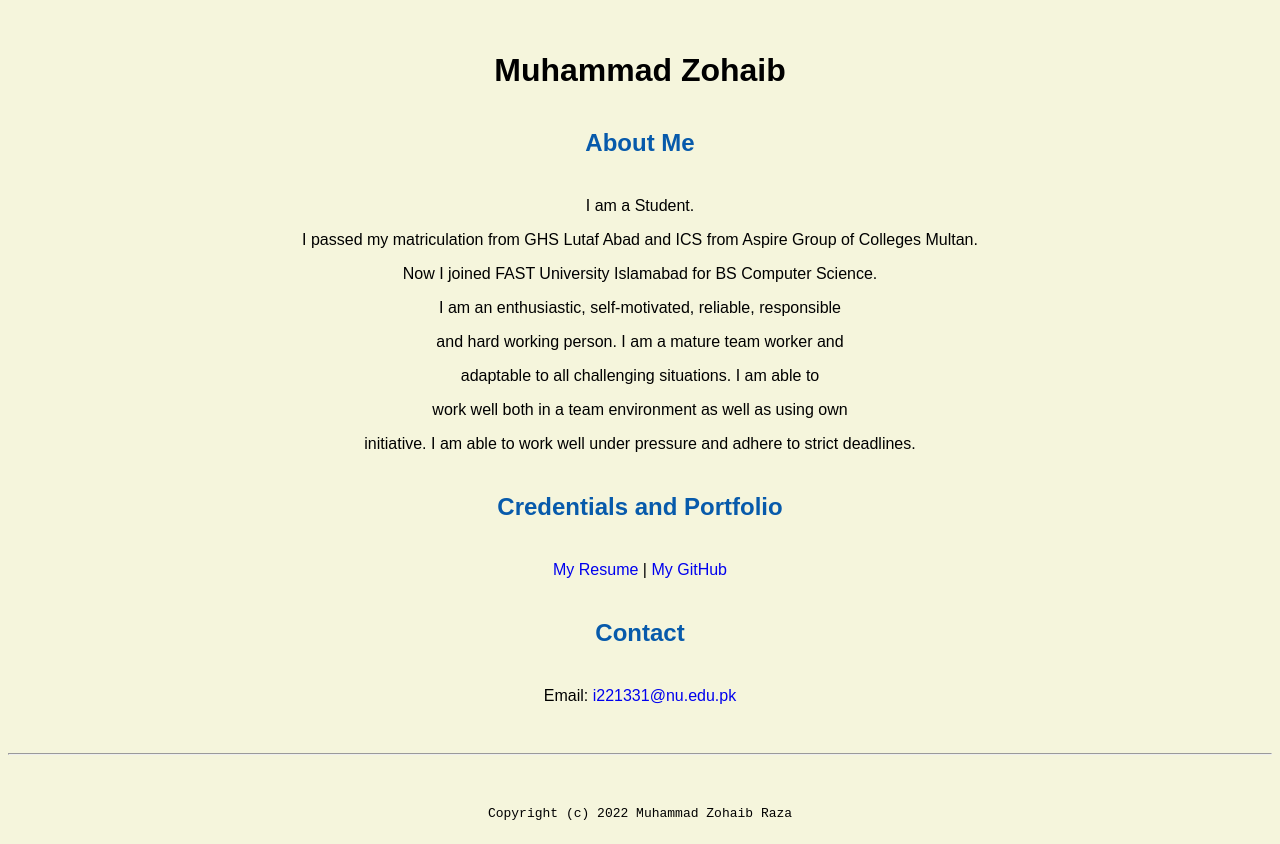
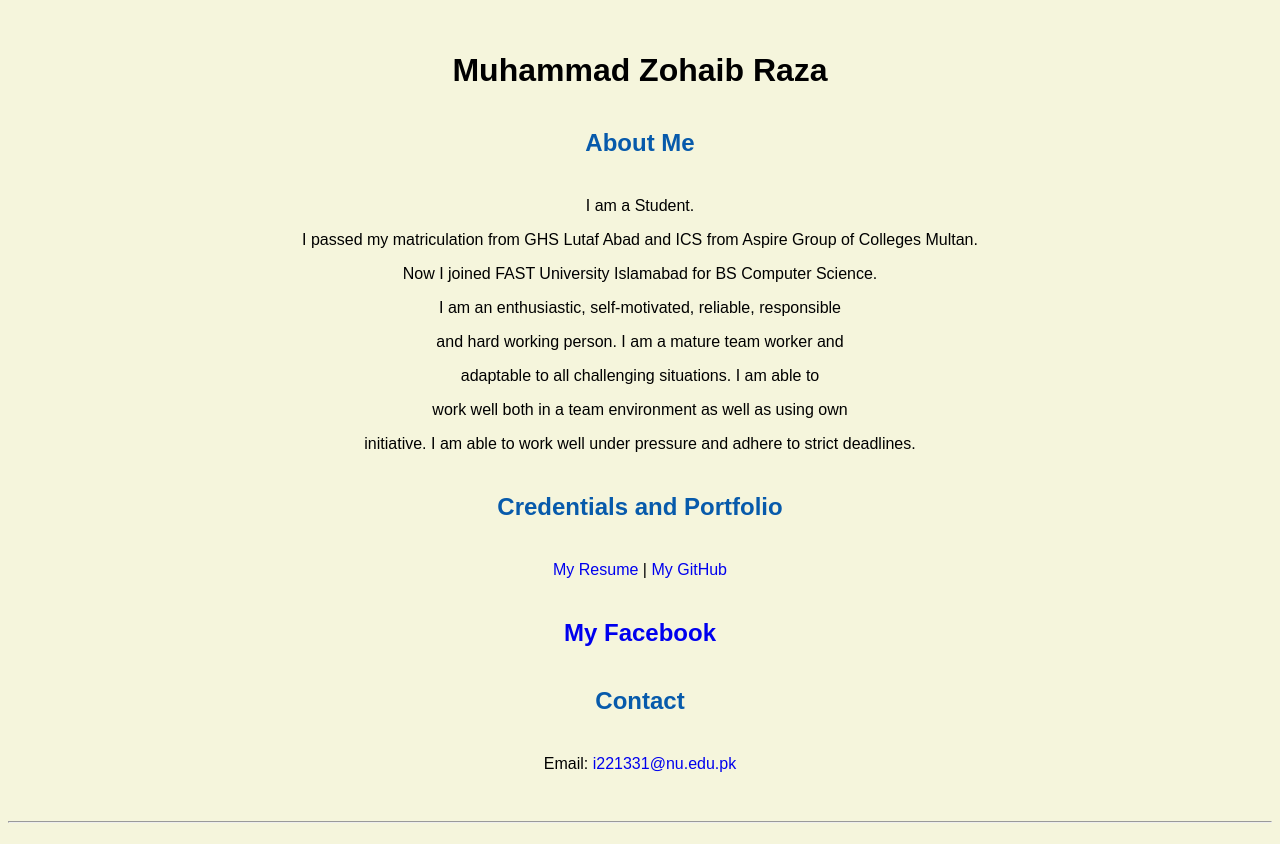
Before and after one commit to MuhammadZohaib22/muhammadzohaib22.github.io, a plain HTML site: page index.html in a window 1280 px wide. Shown: the part 719-1563 px from the top of the page. Drawn offline with Linux system fonts and the light colour scheme.

Commit message:
Update index.html

```diff
--- a/index.html
+++ b/index.html
@@ -5,7 +5,7 @@
 <html lang="en">
 
   <header>
-    <title>Muhammad Zohaib's Portal</title>
+    <title>Muhammad Zohaib Raza</title>
     <link rel="stylesheet" href="css/master.css">
     <link rel="FaviconIcon" href="f.ico" type="image/x-icon">
     <link rel="shortcut" href="f.ico" type="image/x-icon">
@@ -14,7 +14,7 @@
     <meta name="robots" content="noindex, nofollow">
   </header>
       <img src="images/a.jpg" width="75%" alt="a">
-     <h1>Muhammad Zohaib</h1>
+     <h1>Muhammad Zohaib Raza</h1>
      <h2>About Me</h2>
      <p>I am a Student.</p>
     <p>I passed my matriculation from GHS Lutaf Abad and ICS from Aspire Group of Colleges Multan.</p>
@@ -27,6 +27,9 @@
       <h2>Credentials and Portfolio</h2>
 
       <p><a href="resume.html">My Resume</a> | <a href="https://github.com/muhammadzohaib22">My GitHub</a></p>
+
+
+      <h2><a href="https://www.facebook.com/muhammadzohaib.raza.98">My Facebook</a></h2>
 
       <h2>Contact</h2>
 
```
